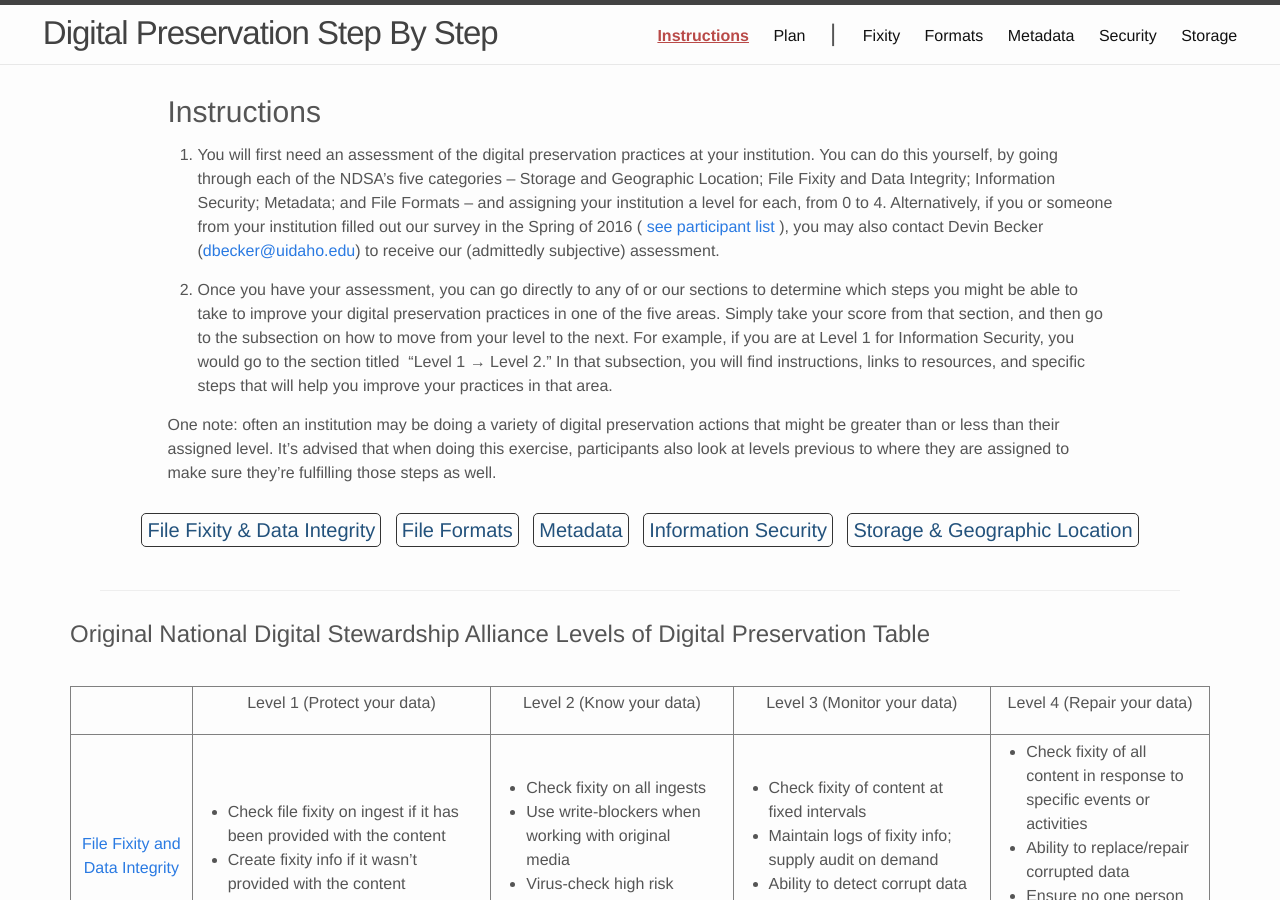
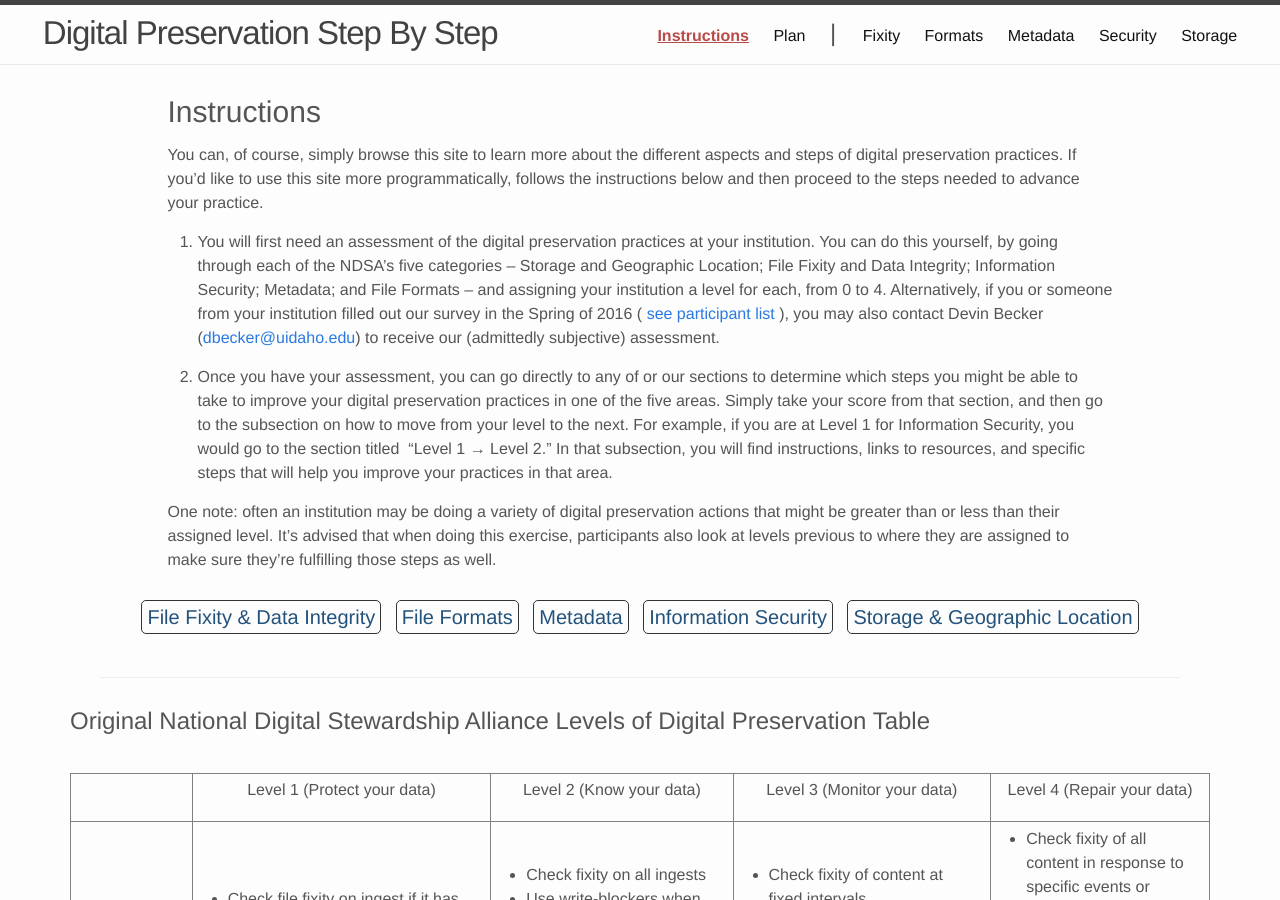
Before and after one commit to dcnb/digprezsteps, a Jekyll site: the page built from instructions.md, in a window 1280 px wide and 900 px high. Built offline with Jekyll 4.4.1, drawn with Linux system fonts in a browser that asks for light colours.

Commit message:
added a bit to instructions

```diff
--- a/instructions.md
+++ b/instructions.md
@@ -7,6 +7,8 @@ path: instructions
 
 ## <span>Instructions</span>
 
+You can, of course, simply browse this site to learn more about the different aspects and steps of digital preservation practices. If you'd like to use this site more programmatically, follows the instructions below and then proceed to the steps needed to advance your practice.
+
 1. <span>You will first need an assessment of the digital preservation practices at your institution. You can do this yourself, by going through each of the NDSA’s five categories -- Storage and Geographic Location; File Fixity and Data Integrity; Information Security; Metadata; and File Formats -- and assigning your institution a level for each, from 0 to 4\. Alternatively, if you or someone from your institution filled out our survey in the Spring of 2016 (
 <a href="#" data-toggle="popover" data-placement="bottom"  title="List of institutions that filled out the survey:" data-content=" Chemeketa Community College, Clark College, Concordia University - Portland, Eastern Oregon University, Lewis & Clark College, Linfield College, Marylhurst University, OHSU, Oregon Institute of Technology Library, Oregon State University, Pacific University, Portland State University, Reed College, Seattle Pacific University, Seattle University, The Evergreen State College, University of Idaho Library, University of Portland, University of Washington Libraries, Washington State University, Western Washington University, Whitman College and Northwest Archives, Willamette University">see participant list</a>
 ), you may also contact Devin Becker (</span>[<span>dbecker@uidaho.edu</span>](mailto:dbecker@uidaho.edu)<span>) to receive our (admittedly subjective) assessment.</span>
```
